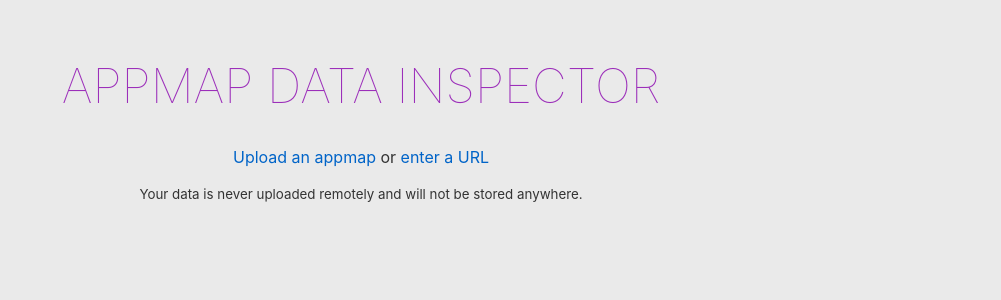
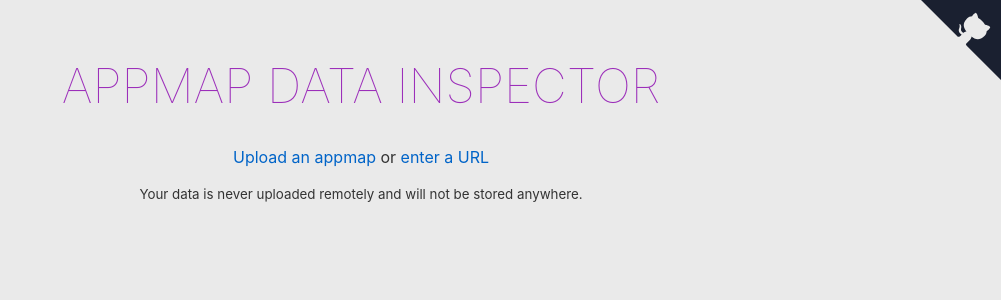
Before and after one commit to dustinbyrne/appmap-data-inspector, a Svelte app: page / in a window 1280 px wide. Shown: the top 300 px of the page, without its empty margins (279-1280 px from the left). Built offline with nearby package versions, Linux system fonts and the light colour scheme.

Commit message:
Add a GitHub ribbon
Links back to the GitHub repository

```diff
--- a/src/App.svelte
+++ b/src/App.svelte
@@ -1,9 +1,11 @@
 <script>
   import DataTable from './DataTable.svelte';
   import AppMapSelector from './AppMapSelector.svelte';
+  import GitHubRibbon from './GitHubRibbon.svelte';
 </script>
 
 <main>
+  <GitHubRibbon url="https://github.com/dustinbyrne/appmap-data-inspector"/>
   <h1>AppMap Data Inspector</h1>
   <AppMapSelector></AppMapSelector>
   <DataTable></DataTable>
--- /dev/null
+++ b/src/GitHubRibbon.svelte
@@ -0,0 +1,36 @@
+
+<script>
+  export let url = '#';
+  export let color = '#fff';
+</script>
+
+<!-- From https://github.com/tholman/github-corners -->
+<a href={url} class="github-corner" aria-label="View source on GitHub">
+  <svg width="80" height="80" viewBox="0 0 250 250" style="fill:#1a2030; color:#eaeaea; position: absolute; top: 0; border: 0; right: 0;" aria-hidden="true">
+    <path d="M0,0 L115,115 L130,115 L142,142 L250,250 L250,0 Z"></path>
+    <path d="M128.3,109.0 C113.8,99.7 119.0,89.6 119.0,89.6 C122.0,82.7 120.5,78.6 120.5,78.6 C119.2,72.0 123.4,76.3 123.4,76.3 C127.3,80.9 125.5,87.3 125.5,87.3 C122.9,97.6 130.6,101.9 134.4,103.2" fill="currentColor" style="transform-origin: 130px 106px;" class="octo-arm"></path>
+    <path d="M115.0,115.0 C114.9,115.1 118.7,116.5 119.8,115.4 L133.7,101.6 C136.9,99.2 139.9,98.4 142.2,98.6 C133.8,88.0 127.5,74.4 143.8,58.0 C148.5,53.4 154.0,51.2 159.7,51.0 C160.3,49.4 163.2,43.6 171.4,40.1 C171.4,40.1 176.1,42.5 178.8,56.2 C183.1,58.6 187.2,61.8 190.9,65.4 C194.5,69.0 197.7,73.2 200.1,77.6 C213.8,80.2 216.3,84.9 216.3,84.9 C212.7,93.1 206.9,96.0 205.4,96.6 C205.1,102.4 203.0,107.8 198.3,112.5 C181.9,128.9 168.3,122.5 157.7,114.1 C157.9,116.9 156.7,120.9 152.7,124.9 L141.0,136.5 C139.8,137.7 141.6,141.9 141.8,141.8 Z" fill="currentColor" class="octo-body"></path>
+  </svg>
+</a>
+
+<style>
+  .github-corner:hover .octo-arm {
+    animation:octocat-wave 560ms ease-in-out
+  }
+
+  @keyframes octocat-wave {
+    0%,100% { transform:rotate(0) }
+    20%,60% { transform:rotate(-25deg) }
+    40%,80% { transform:rotate(10deg) }
+  }
+
+  @media (max-width:500px) {
+    .github-corner:hover .octo-arm {
+      animation:none
+    }
+
+    .github-corner .octo-arm {
+      animation:octocat-wave 560ms ease-in-out
+    }
+  }
+</style>
```
